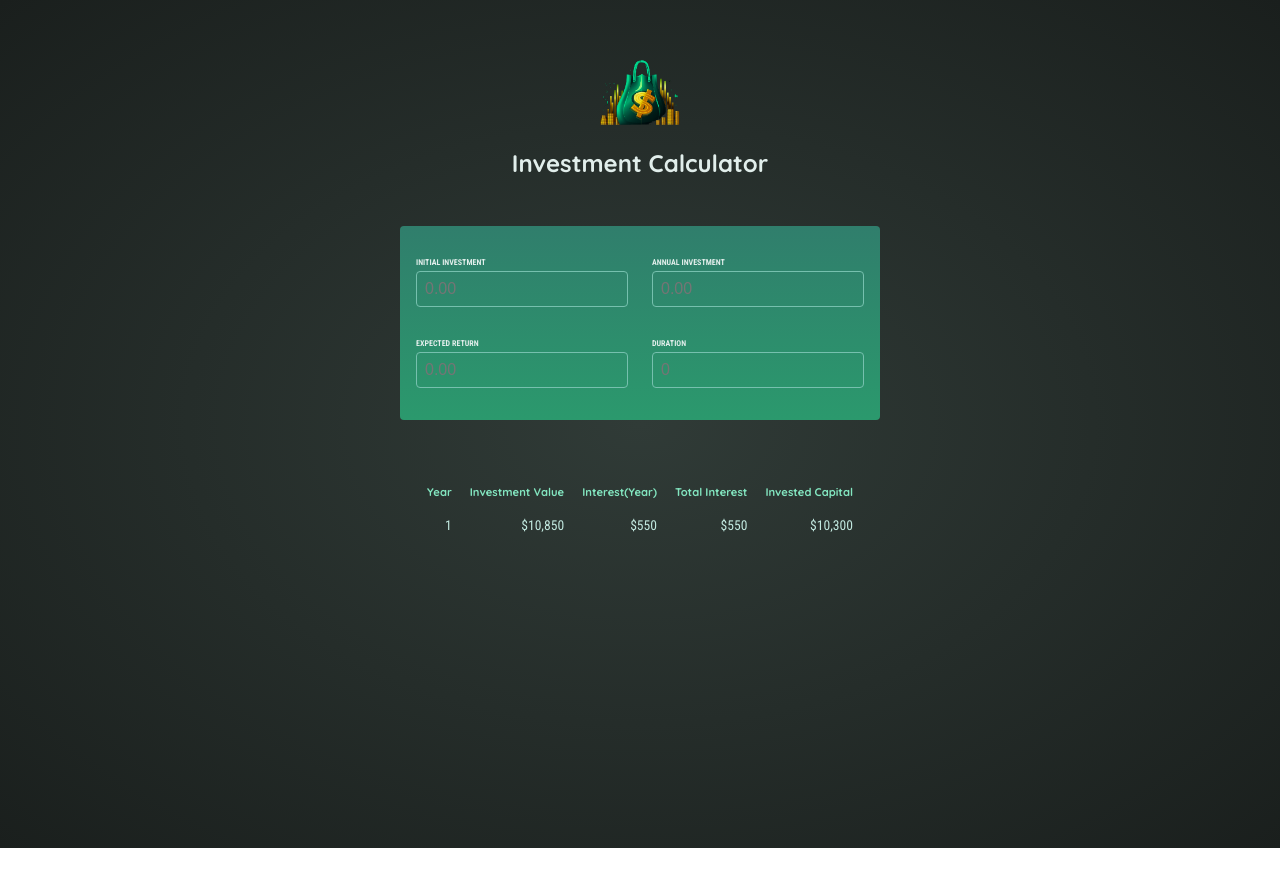
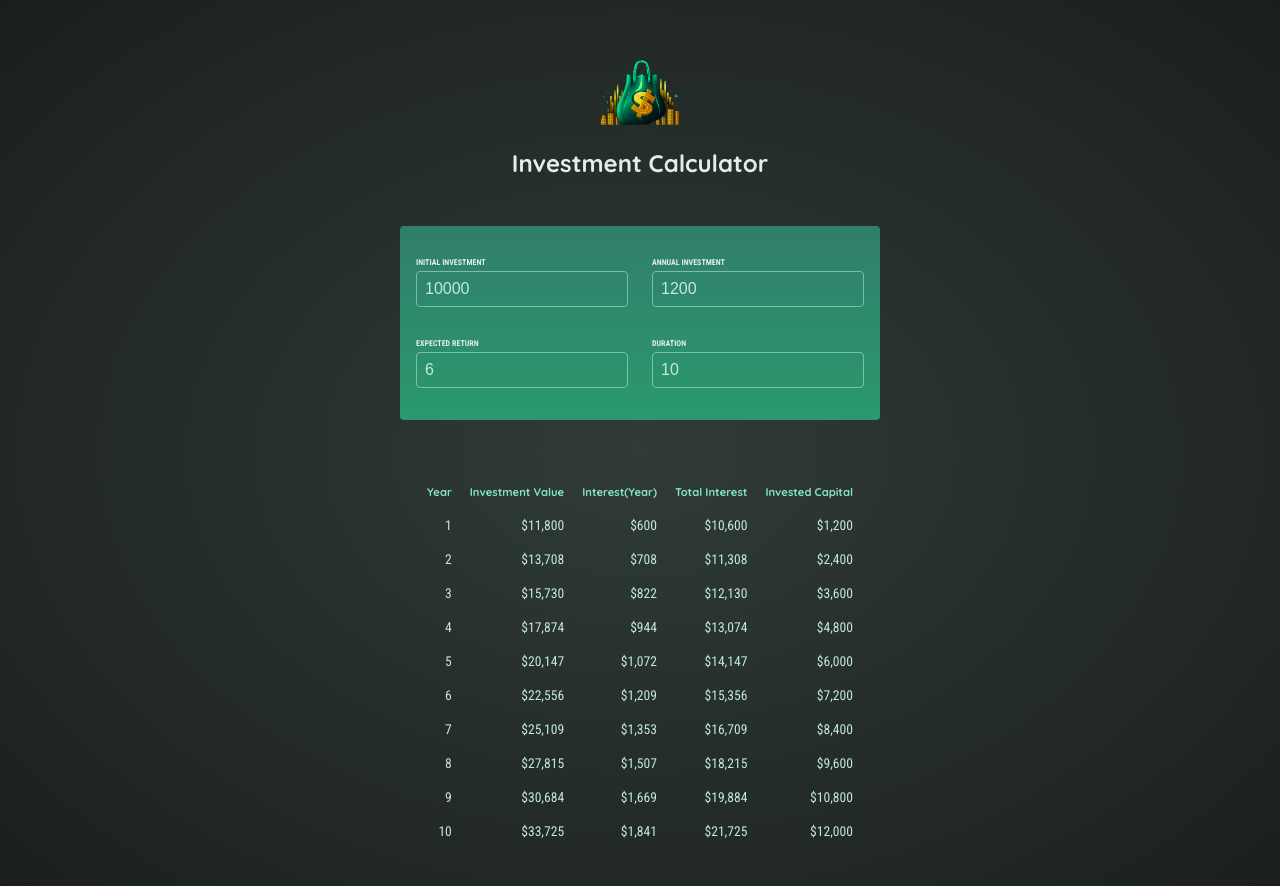
Before and after one commit to Arduncandev/InvestmentCalculator, a React (Vite) app in the folder CalculatorProject/: page / in a window 1280 px wide. Shown: the top 886 px of the page. Before the commit the page ends 848 px from the top, so only its background shows below. Built offline with nearby package versions, Linux system fonts and the light colour scheme.

Commit message:
add final application logic before walkthrough

```diff
--- a/CalculatorProject/src/App.jsx
+++ b/CalculatorProject/src/App.jsx
@@ -1,14 +1,38 @@
+import { useState } from 'react'
 
+import { calculateInvestmentResults } from './util/investment'
 import Header from './components/Header/Header'
 import UserInput from './components/UserInput/UserInput'
 import Results from './components/Results/Results'
 
 function App() {
+  const [userInput, setUserInput] = useState({
+    initialInvestment: 10000,
+    annualInvestment: 1200,
+    expectedReturn: 6,
+    duration: 10,
+  });
+
+  let annualData = calculateInvestmentResults(userInput);
+
+  const handleChange = (field, value) => {
+    setUserInput((prevInput) => ({
+      ...prevInput,
+      [field]: +value,
+
+    }));
+
+    annualData = calculateInvestmentResults(userInput);
+  }
+
+
+
+
   return (
     <>
       <Header />
-      <UserInput />
-      <Results />
+      <UserInput userInput={userInput} onChange={handleChange} />
+      <Results results={annualData} />
     </>
   )
 }
--- a/CalculatorProject/src/components/Results/Results.jsx
+++ b/CalculatorProject/src/components/Results/Results.jsx
@@ -1,7 +1,7 @@
-
+import { calculateInvestmentResults, formatter } from '../../util/investment';
 import './results.css';
 
-export default function Results({ results }) {
+export default function Results( { results } ) {
 
 
     return (
@@ -16,13 +16,23 @@ export default function Results({ results }) {
                 </tr>
             </thead>
             <tbody>
-                <tr>
-                    <td>1</td>
-                    <td>$10,850</td>
-                    <td>$550</td>
-                    <td>$550</td>
-                    <td>$10,300</td>
-                </tr>
+                {results.map((data) => {
+                    const totalInterest = data.valueEndOfYear -
+                        data.annualInvestment * data.year;
+                    const totalAmountInvested =
+                        data.valueEndOfYear - totalInterest;
+
+
+                    return (
+                    <tr key={data.year}>
+                        <td>{data.year}</td>
+                        <td>{formatter.format(data.valueEndOfYear)}</td>
+                        <td>{formatter.format(data.interest)}</td>
+                        <td>{formatter.format(totalInterest)}</td>
+                        <td>{formatter.format(totalAmountInvested)}</td>
+                    </tr>
+                    );
+                })}
             </tbody>
         </table>
 
--- a/CalculatorProject/src/components/UserInput/UserInput.jsx
+++ b/CalculatorProject/src/components/UserInput/UserInput.jsx
@@ -1,27 +1,39 @@
 import './UserInput.css';
 
-export default function UserInput() {
+export default function UserInput({ userInput, onChange }) {
     return (
         <section id="user-input">
             <div className="input-group">
                 <p>
                     <label>Initial Investment</label>
-                    <input type='number' placeholder='0.00' />
+                    <input type='number'
+                        required
+                        value={userInput.initialInvestment}
+                        onChange={(event) => onChange('initialInvestment', event.target.value)} />
                 </p>
                 <p>
                     <label>Annual Investment</label>
-                    <input type='number' placeholder='0.00' />
+                    <input type='number'
+                        required
+                        value={userInput.annualInvestment}
+                        onChange={(event) => onChange('annualInvestment', event.target.value)}/>
                 </p>
             </div>
             <div className="input-group">
 
                 <p>
                     <label>Expected Return</label>
-                    <input type='number' placeholder='0.00' />
+                    <input type='number'
+                        required
+                        value={userInput.expectedReturn}
+                        onChange={(event) => onChange('expectedReturn', event.target.value)}/>
                 </p>
                 <p>
                     <label>Duration</label>
-                    <input type='number' placeholder='0' />
+                    <input type='number'
+                    required
+                    value={userInput.duration}
+                    onChange={(event) => onChange('duration', event.target.value)}/>
                 </p>
             </div>
         </section>
--- a/CalculatorProject/src/util/investment.js
+++ b/CalculatorProject/src/util/investment.js
@@ -10,6 +10,7 @@ export function calculateInvestmentResults({
   expectedReturn,
   duration,
 }) {
+  //console.log(initialInvestment, annualInvestment, expectedReturn, duration);
   const annualData = [];
   let investmentValue = initialInvestment;
 
```
